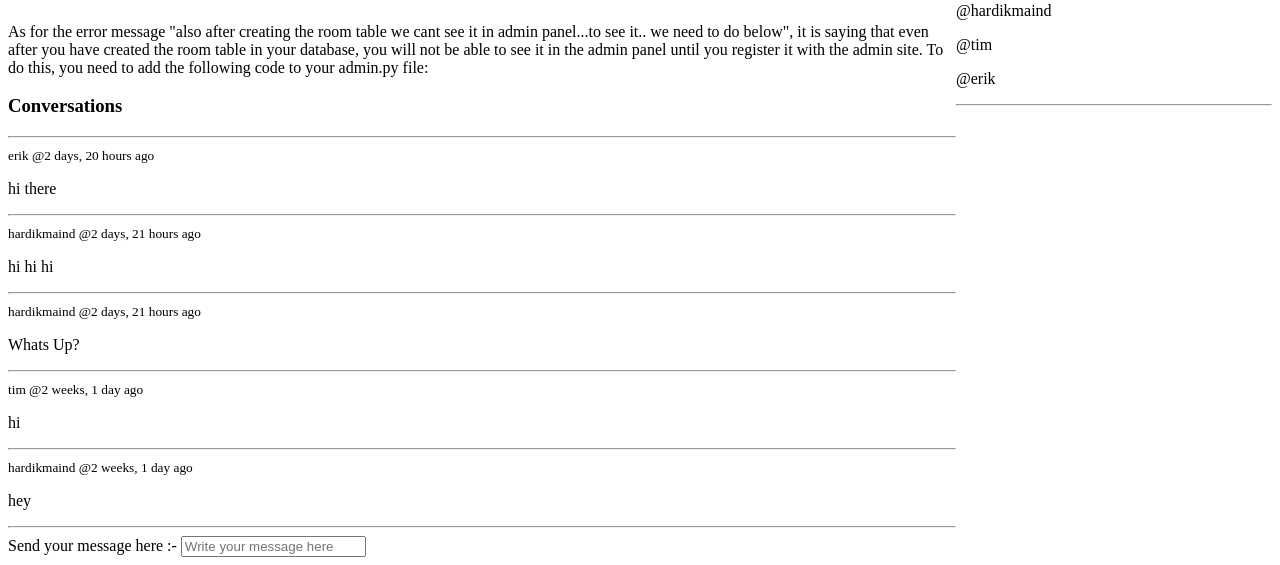
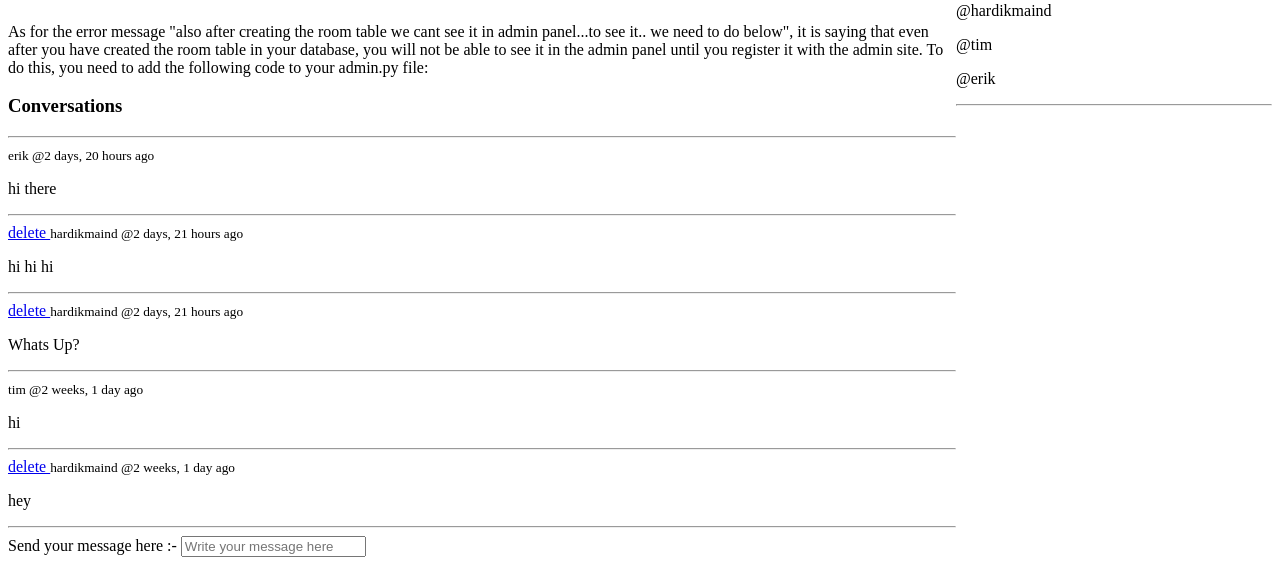
Before and after one commit to Hardikmaind/my-studybud, a Django app: page /room/1 in a window 1280 px wide. Shown: the part 244-809 px from the top of the page. Run offline with Django 4.2, Linux system fonts and the light colour scheme; a user stored in the database is signed in; data comes from the database, SQL or seed files in the repository; both versions use the stored data as it was after the commit.

Commit message:
delete message functionality done

```diff
--- a/studybud/base/templates/base/delete.html
+++ b/studybud/base/templates/base/delete.html
@@ -3,7 +3,7 @@
 <form method="POST" action=" ">
     {% csrf_token %}
     <p> Are you sure you want to delete "{{obj}}"?</p>
-    {% comment %} this below href " request.META.HTTP_REFERER" will send the user where he came from after pressing the <a> link {% endcomment %}
+     <!-- this below href " request.META.HTTP_REFERER" will send the user where he came from after pressing the <a> link  -->
     <a href="{{request.META.HTTP_REFERER}}">Go back</a>
     <input type="submit" value="Confirm">
 </form>
--- a/studybud/base/templates/base/room.html
+++ b/studybud/base/templates/base/room.html
@@ -20,6 +20,9 @@
       <hr />
       {% for message in room_message1 %}
       <div>
+          {% if message.user == request.user %}
+        <a href="{% url 'delete-message' message.id %}">delete </a>
+          {% endif %}
         <!-- here time since is the filter applie on created...it will show us not the time the message was sent but the time which has passeed since the message has sent -->
         <small> {{message.user}} @{{message.created | timesince}} ago </small>
         <p>{{message.body}}</p>
--- a/studybud/base/urls.py
+++ b/studybud/base/urls.py
@@ -16,6 +16,7 @@ urlpatterns = [
     path('create-room/', views.createRoom,name="create-room"),
     path('update-room/<str:pk>/', views.updateRoom,name="update-room"),
     path('delete-room/<str:pk>/', views.deleteRoom,name="delete-room"),
+    path('delete-message/<str:pk>/', views.deleteMessage,name="delete-message"),
     path('login/', views.loginPage,name="login"),
     path('logout/', views.logoutUser,name="logout"),
     path('register/', views.registerPage,name="register"),
--- a/studybud/base/views.py
+++ b/studybud/base/views.py
@@ -90,10 +90,12 @@ def updateRoom(request, pk):
     return render(request, 'base/room_form.html', context)
 
 
+
 @login_required(login_url='login')
 def deleteRoom(request, pk):
     room = Room.objects.get(id=pk)
-    form = RoomForm(request.POST)
+    if request.user != room.host:
+        return HttpResponse('You are not allowed here')
     if (request.method == 'POST'):
         room.delete()
         return redirect('home')
@@ -149,3 +151,15 @@ def registerPage(request):
     form = UserCreationForm()
     context = {'form': form}
     return render(request, 'base/login_register.html', context)
+
+
+@login_required(login_url='login')
+def deleteMessage(request, pk):
+    message = Message.objects.get(id=pk)
+    if request.user != message.user:
+        return HttpResponse('You are not allowed here')
+    if (request.method == 'POST'):
+        message.delete()
+        return redirect('home')
+
+    return render(request, 'base/delete.html', context={'obj': message})
```
Also changed, not shown: studybud/db.sqlite3.
